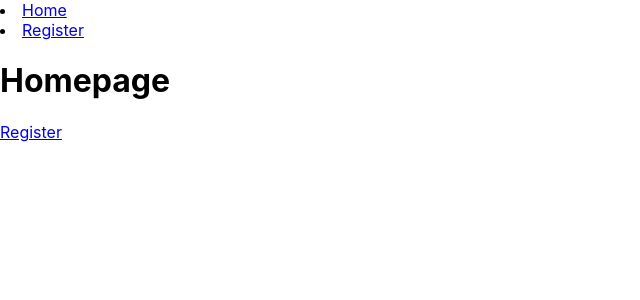
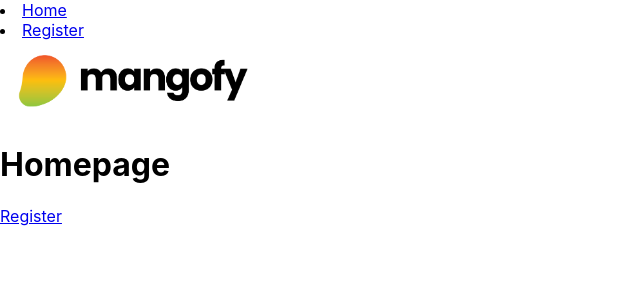
Before and after one commit to jreysp/mangofy, a React (Create React App) app: page / in a window 1280 px wide. Shown: the top 300 px of the page, without its empty margins (0-640 px from the left). Built offline with nearby package versions, Linux system fonts and the light colour scheme.

Commit message:
Added logo.

```diff
--- a/src/App.css
+++ b/src/App.css
@@ -5,6 +5,11 @@
 .App-logo {
   height: 40vmin;
   pointer-events: none;
+}
+
+.logo {
+  height: 80px;
+  width: 266px;
 }
 
 @media (prefers-reduced-motion: no-preference) {
--- a/src/App.js
+++ b/src/App.js
@@ -2,13 +2,14 @@ import { BrowserRouter, Routes, Route, Link } from 'react-router-dom';
 import NavBar from './components/NavBar.js'
 import Home from './routes/Home.js'
 import Register from './routes/Register.js'
-import logo from './logo.svg';
+import logo from './mangofy_logo-03.png';
 import './App.css';
 
 function App() {
   return (
    <BrowserRouter>
       <NavBar />
+      <img src={logo} className="logo"/>
       <Routes>
         <Route path="/" element={<Home />} />
         <Route path="/register" element={<Register />} />
```
Also changed, not shown: src/mangofy_logo-03.png (added).
